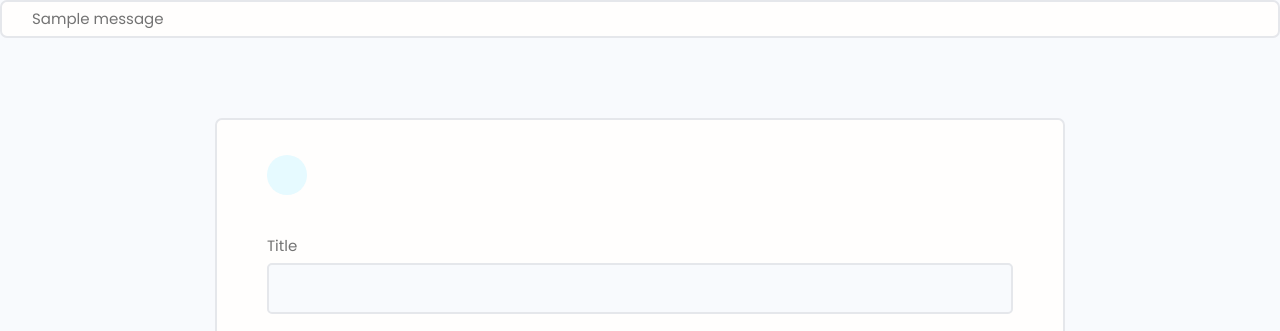
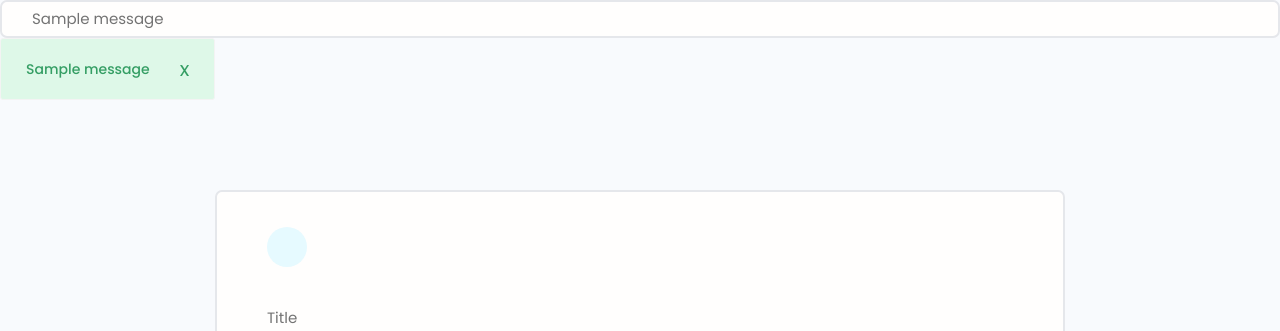
Before and after one commit to Vijay-Vaddi/dev-hub, a Django app: page /projects/create-project/ in a window 1280 px wide. Shown: the part 77-408 px from the top of the page. Run offline with Django 5.2, Linux system fonts and the light colour scheme; a user stored in the database is signed in; tables that the repository leaves empty hold one stand-in row (values such as "Sample post"); one stand-in notice (Sample message) is shown; some libraries are stand-ins or nearby versions.

Commit message:
alert messages

```diff
--- a/static/uikit/app.js
+++ b/static/uikit/app.js
@@ -2,3 +2,12 @@
 document.addEventListener('DOMContentLoaded', function () {
   hljs.highlightAll();
 });
+
+
+let alertWrapper = document.querySelector('.alert');
+let alertClose = document.querySelector('.alert__close');
+
+if(alertWrapper){
+  alertClose.addEventListener('click', () =>
+    alertWrapper.style.display='none')
+}
--- a/templates/base.html
+++ b/templates/base.html
@@ -32,7 +32,18 @@
     </ul>
     {% endif %}
 
+    {% if messages %}
+    {% for message in messages %}
+        <div class="alert alert--{{message.tags}}">
+            <p class="alert__message"> {{message}} </p>
+            <button class="alert__close">x</button>
+        </div>
+
+    {% endfor %}
+    {% endif %}
+
     {% block content %}
     {% endblock %}
 </body>
+<script src="{% static 'uikit/app.js' %}"></script>
 </html>
```
